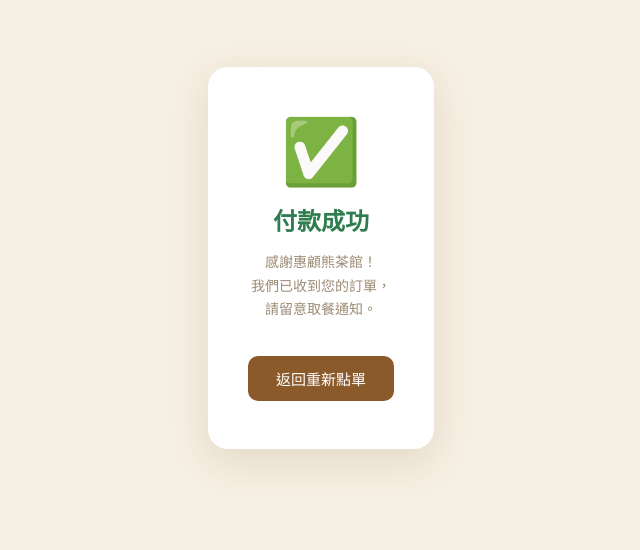
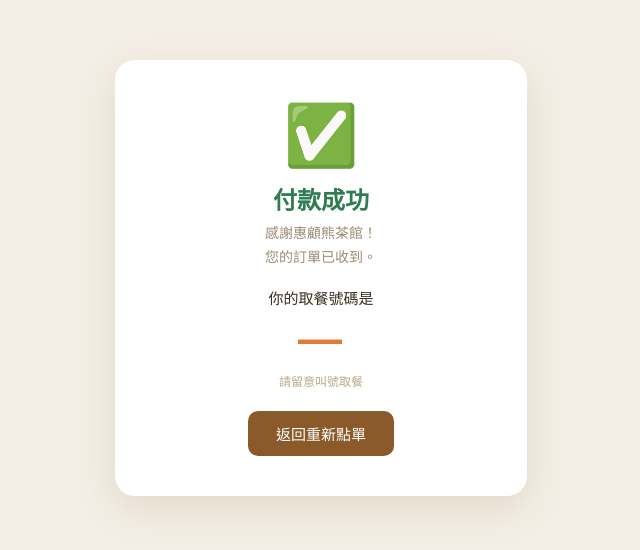
Before and after one commit to erickwong31-ctrl/bear-tea2, a plain HTML site: page ok.html in a window 1280 px wide. Shown: the part 142-692 px from the top of the page, without its empty margins (319-959 px from the left). Drawn offline with Linux system fonts and the light colour scheme.

Commit message:
Add files via upload

```diff
--- a/ok.html
+++ b/ok.html
@@ -5,20 +5,45 @@
 <meta name="viewport" content="width=device-width, initial-scale=1.0">
 <title>付款成功</title>
 <style>
-  body{font-family:"PingFang TC",sans-serif;background:#f6efe3;display:flex;align-items:center;justify-content:center;min-height:100vh;margin:0;color:#3a2f23;text-align:center}
-  .box{background:#fff;padding:48px 40px;border-radius:20px;box-shadow:0 12px 40px rgba(120,85,40,.15);max-width:340px}
-  .ok{font-size:64px}
-  h1{font-size:24px;margin:12px 0 6px;color:#2f7d4f}
-  p{font-size:14px;color:#9c8b74;line-height:1.7}
-  a{display:inline-block;margin-top:20px;background:#8a5a2b;color:#fff;padding:12px 28px;border-radius:10px;text-decoration:none;font-size:15px}
+  body{font-family:"PingFang TC","Microsoft JhengHei",sans-serif;margin:0;min-height:100vh;background:#f4efe6;display:flex;align-items:center;justify-content:center;padding:20px}
+  .box{background:#fff;padding:40px 36px;border-radius:20px;box-shadow:0 12px 40px rgba(120,85,40,.15);max-width:340px;width:100%;text-align:center}
+  .ok{font-size:60px}
+  h1{font-size:24px;margin:10px 0 6px;color:#2f7d4f}
+  p{font-size:14px;color:#9c8b74;line-height:1.7;margin:0}
+  .ticket{margin:18px 0 6px;font-size:15px;color:#3a2f23}
+  .ticket b{display:inline-block;font-size:44px;color:#e07b39;letter-spacing:2px;margin:6px 0 0;font-weight:800}
+  .tip{font-size:12px;color:#b9a98c;margin-top:8px}
+  a{display:inline-block;margin-top:22px;background:#8a5a2b;color:#fff;padding:12px 28px;border-radius:10px;text-decoration:none;font-size:15px}
 </style>
 </head>
 <body>
   <div class="box">
     <div class="ok">✅</div>
     <h1>付款成功</h1>
-    <p>感謝惠顧熊茶館！<br>我們已收到您的訂單，<br>請留意取餐通知。</p>
+    <p>感謝惠顧熊茶館！<br>您的訂單已收到。</p>
+    <div class="ticket">你的取餐號碼是
+      <div id="ticketNum">…</div>
+    </div>
+    <div class="tip" id="tip">請留意叫號取餐</div>
     <a href="/">返回重新點單</a>
   </div>
+
+<script>
+(function(){
+  var s=new URLSearchParams(location.search).get('session_id');
+  var num=document.getElementById('ticketNum');
+  if(s){
+    fetch('/api/order?session_id='+encodeURIComponent(s))
+      .then(function(r){return r.json()})
+      .then(function(d){
+        if(d.ticket){num.innerHTML='<b>'+d.ticket+'</b>';document.getElementById('tip').style.display='block'}
+        else{num.innerHTML='正在處理…'}
+      })
+      .catch(function(){num.innerHTML='--'});
+  }else{
+    num.innerHTML='<b>—</b>';
+  }
+})();
+</script>
 </body>
 </html>
```
